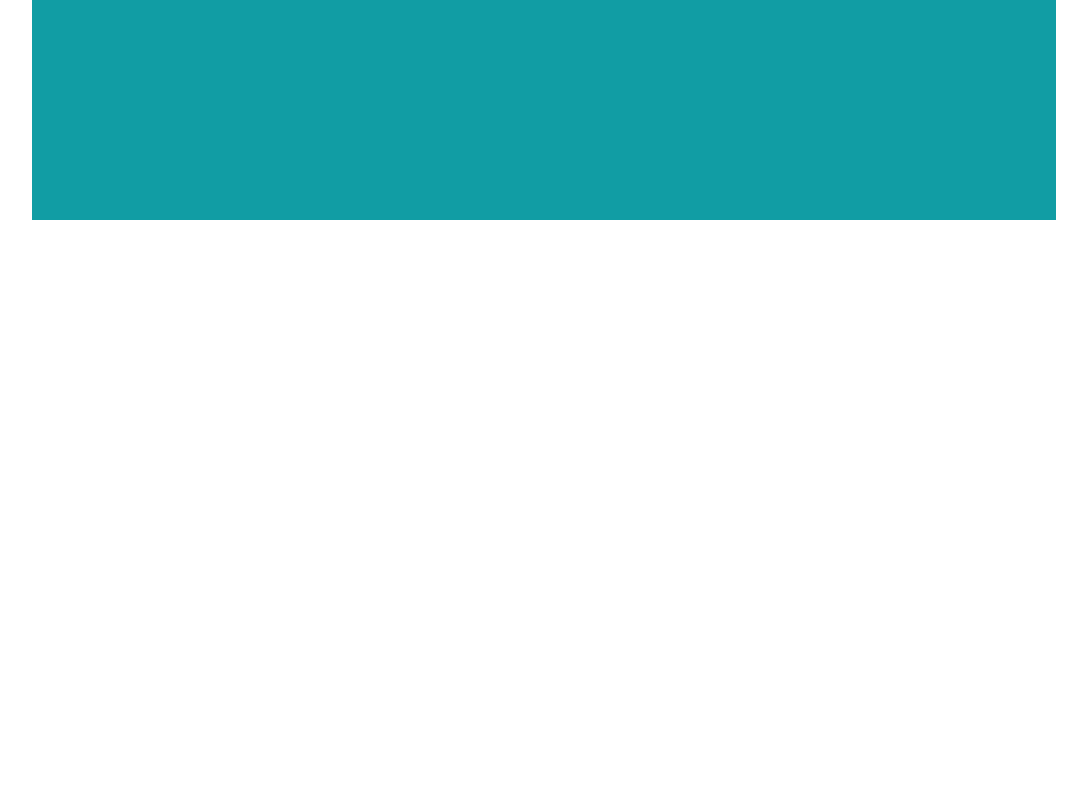
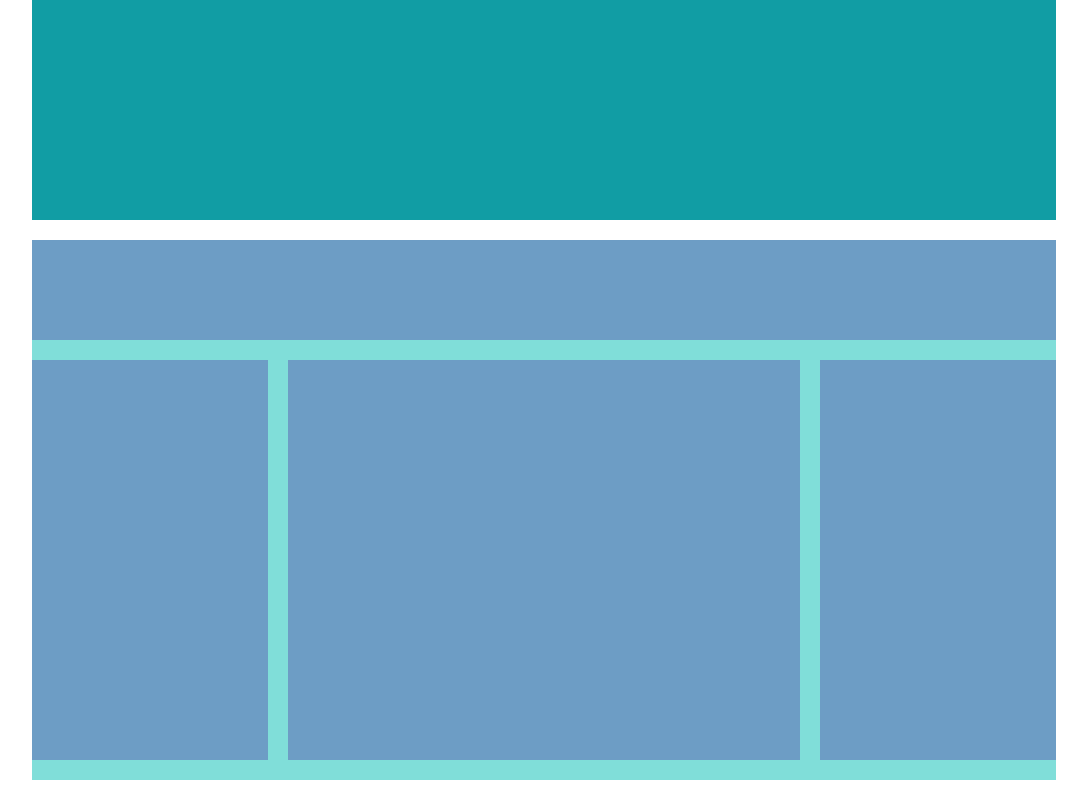
Before and after one commit to Robertodambrosio/htmlcss-struttura-wp, a plain HTML site: page index.html in a window 1280 px wide. Shown: the part 400-1200 px from the top of the page, without its empty margins (96-1183 px from the left). Before the commit the page ends 800 px from the top, so only its background shows below. Drawn offline with Linux system fonts and the light colour scheme.

Commit message:
struttura main-section

```diff
--- a/css/style.css
+++ b/css/style.css
@@ -37,9 +37,41 @@ header{
     background-color: #119DA4;
 }
 
+.debug .main-title {
+    height: 100px;
+    background-color: #6D9DC5;
+}
+
+.debug .col1,.col2 {
+    width: 23%;
+    height: 400px;
+    background-color: #6D9DC5;
+}
+
+.debug .main-section {
+    width: 50%;
+    height: 400px;
+    background-color: #6D9DC5;
+}
 
 /* main  */
 
 .jumbotron {
     margin-bottom: 20px;
 }
+
+.bg-main {
+    background-color: #80DED9;
+    margin-bottom: 20px;
+    padding-bottom: 20px;
+}
+
+.main-title {
+
+    margin-bottom:20px;
+}
+
+.col1,
+.main-section {
+    margin-right: 2%;
+}
```
Also changed, not shown: index.html (+1 -1 lines).
